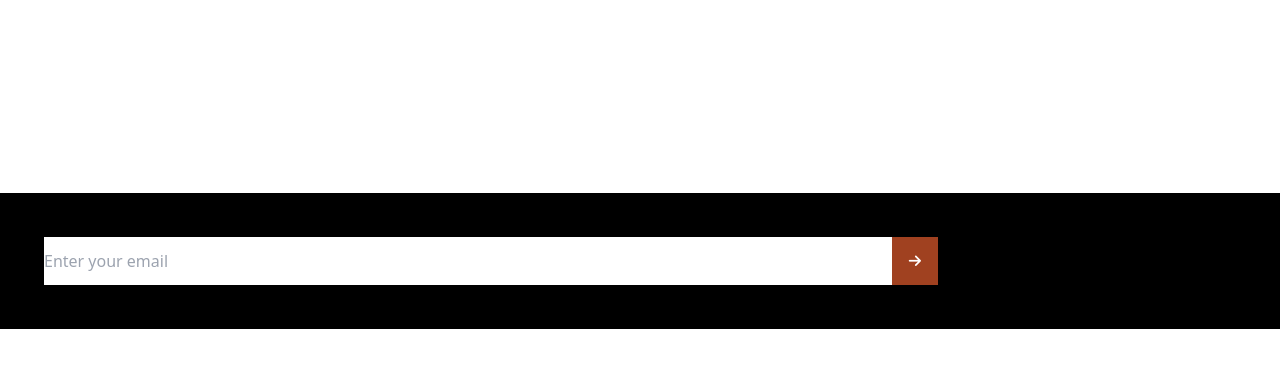
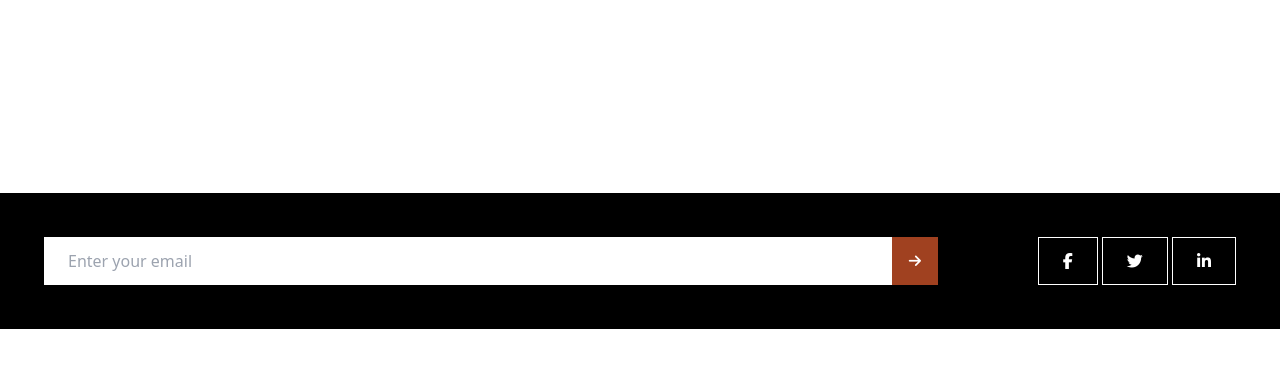
Before and after one commit to TarifRazi/chocolate, a plain HTML site: page index.html in a window 1280 px wide. Shown: the part 4222-4589 px from the top of the page. Drawn offline with nearby package versions, Linux system fonts and the light colour scheme; a web font is replaced by a local one.

Commit message:
footer icons added

```diff
--- a/index.html
+++ b/index.html
@@ -401,16 +401,18 @@
 
     <footer class="bg-black p-11">
         <div>
-            <div>
+            <div class="flex flex-row justify-between items-center">
                 <div class="flex flex-row gap-0 w-3/4">
-                    <input class="w-full py-3 bg-white" type="email" placeholder="Enter your email
+                    <input class="w-full py-3 pl-6 bg-white" type="email" placeholder="Enter your email
                     ">
                     <button class="btn rounded-none bg-[#a04120] text-white hover:text-[#a04120] border-[#a04120] hover:border-[#a04120]">
                         <i class="fa-solid fa-arrow-right  " ></i>
                     </button>
                 </div>
                 <div>
-
+                    <a class="border p-3 border-white" href=""><i class="fa-brands p-3 fa-facebook-f text-white"></i></a>
+                    <a class="border p-3 border-white" href=""><i class="fa-brands p-3 fa-twitter text-white"></i></i></a>
+                    <a class="border p-3 border-white" href=""><i class="fa-brands p-3 fa-linkedin-in text-white"></i></i></a>
                 </div>
             </div>
         </div>
```
